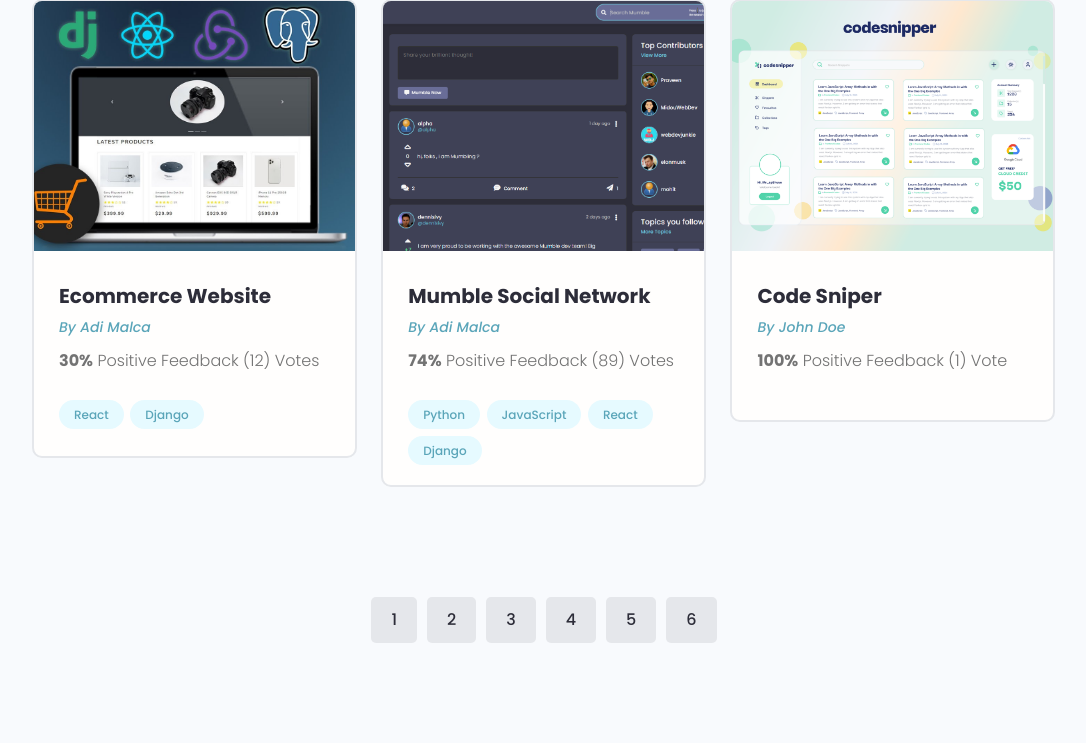
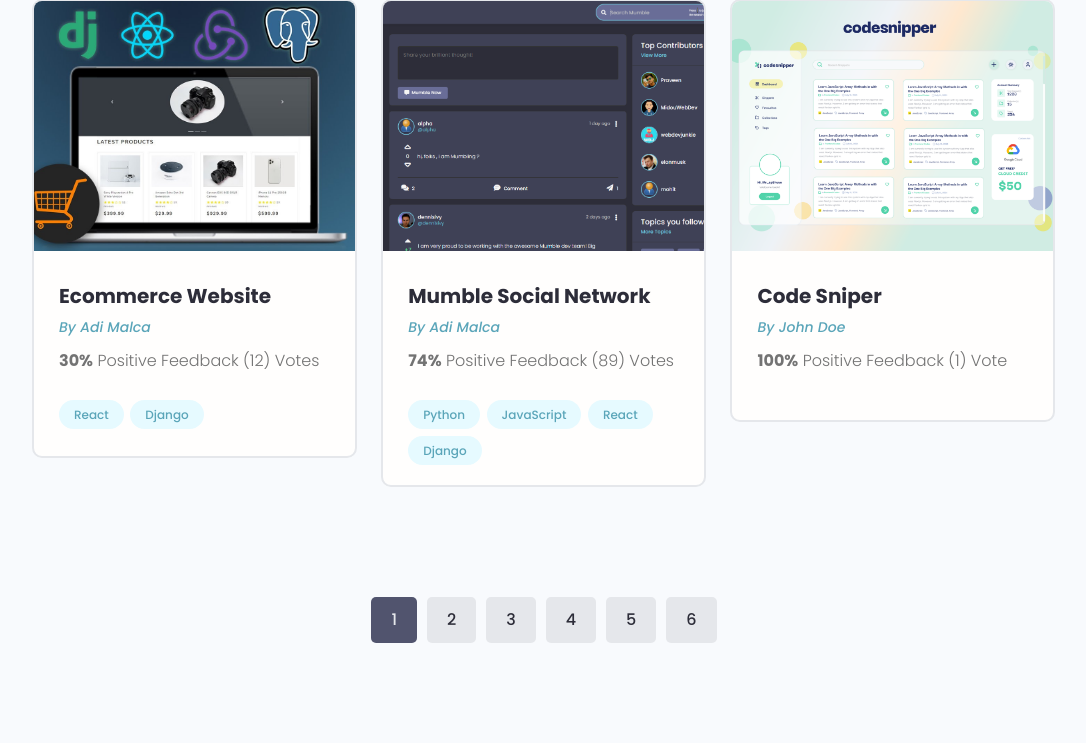
Before and after one commit to adimalca91/DevSearch, a Django app: page /projects/ in a window 1280 px wide. Shown: the part 403-1146 px from the top of the page, without its empty margins (96-1182 px from the left). Run offline with Django 5.2, Linux system fonts and the light colour scheme; data comes from the database, SQL or seed files in the repository.

Commit message:
Added style color to the button of the current page we are on

```diff
--- a/projectsApp/templates/projectsApp/projects.html
+++ b/projectsApp/templates/projectsApp/projects.html
@@ -72,7 +72,12 @@
       <ul class="container">
         <!-- paginator.page_range is the range of the number of pages we have! -->
         {% for page in paginator.page_range %}
-          <li><a href="?page={{page}}" class="btn page-link">{{page}}</a></li>
+          <!-- If we are on the current page -->
+          {% if page == projects.number  %}
+            <li><a href="?page={{page}}" class="btn page-link btn--sub">{{page}}</a></li>
+          {% else %}
+            <li><a href="?page={{page}}" class="btn page-link">{{page}}</a></li>
+          {% endif %}
         {% endfor %}
       </ul>
 
```
